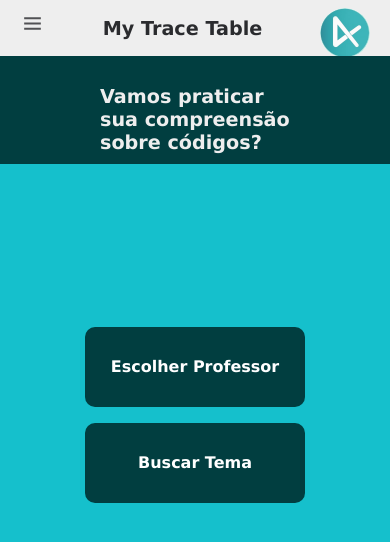
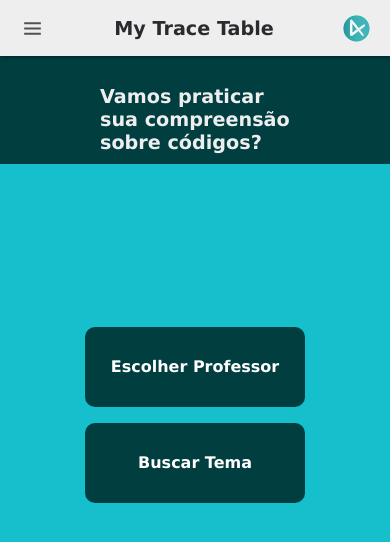
Before and after one commit to a4s-ufpb/My-Trace-Table, a React (Vite) app: page /#/ in a window 390 px wide. Shown: the top 542 px of the page. Built offline with nearby package versions, Linux system fonts and the light colour scheme.

Commit message:
Style: Alterando alguns estilos e adicionando responsividade

```diff
--- a/src/components/alertBox/AlertBox.css
+++ b/src/components/alertBox/AlertBox.css
@@ -15,7 +15,7 @@
 .alert-content {
     width: 300px;
     height: 150px;
-    background-color: #fff;
+    background-color: var(--primary-white);
     border-radius: 8px;
     box-shadow: 0 4px 10px rgba(0, 0, 0, 0.2);
     text-align: center;
@@ -35,7 +35,7 @@
 }
 
 .alert-button {
-    background-color: #4caf50;
+    background-color: var(--primary-green);
     color: #fff;
     border: none;
     padding: 10px 20px;
@@ -46,7 +46,7 @@
 }
 
 .alert-button:hover {
-    background-color: #45a049;
+     background: #026164;
 }
 
 @keyframes fadeIn {
--- a/src/components/header/Header.css
+++ b/src/components/header/Header.css
@@ -57,7 +57,6 @@
 
   .header svg {
     font-size: 30px;
-    margin-bottom: 10px;
     position: static;
   }
 
@@ -67,9 +66,8 @@
   }
 
   .header img {
-    width: 70px;
-    height: 70px;
-    margin-top: 10px;
+    width: 32px;
+    height: 32px;
     position: static;
   }
 }
@@ -84,7 +82,7 @@
   }
 
   .header img {
-    width: 50px;
-    height: 50px;
+    width: 27px;
+    height: 27px;
   }
 }
--- a/src/components/secondary-header/SecondaryHeader.css
+++ b/src/components/secondary-header/SecondaryHeader.css
@@ -7,7 +7,6 @@
     padding: 10px 20px;
     position: absolute;
     top: 0;
-    z-index: 10;
 }
 
 .secondary-header .left {
--- a/src/components/selectCode/SelectCode.css
+++ b/src/components/selectCode/SelectCode.css
@@ -12,7 +12,8 @@
 }
 
 .select-code-content {
-    background: #fff;
+    background: var(--primary-white);
+    border-top: 5px solid var(--primary-green);
     padding: 20px 30px;
     border-radius: 8px;
     box-shadow: 0 4px 8px rgba(0, 0, 0, 0.2);
@@ -29,21 +30,22 @@
     text-align: end;
     background: transparent;
     border: none;
-    font-size: 2em;
+    font-size: 20px;
     font-weight: bold;
-    color: #333;
+    color: var(--primary-black);
     cursor: pointer;
     margin-bottom: .5em;
+    opacity: 0.6;
 }
 
 .close-button:hover {
-    color: #ff0000;
+    opacity: 1;
 }
 
 .select-code-content h2 {
     margin-bottom: 20px;
     font-size: 18px;
-    color: #333;
+    color: var(--primary-black);
 }
 
 .select-code-content input {
@@ -58,14 +60,15 @@
 .insert-button {
     width: 100%;
     padding: 10px;
-    background: #007bff;
+    background: var(--primary-green);
     color: #fff;
     border: none;
     border-radius: 4px;
     font-size: 14px;
+    font-weight: 600;
     cursor: pointer;
 }
 
 .insert-button:hover {
-    background: #0056b3;
+    background: #026164;
 }
```
